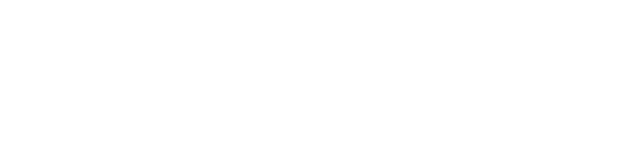
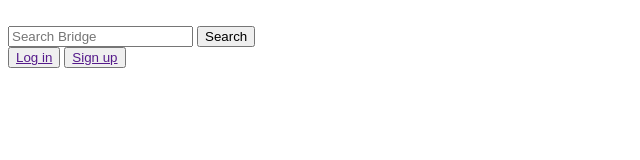
Before and after one commit to Nick676191/bridge-goal-based-app, a plain HTML site: page index.html in a window 1280 px wide. Shown: the whole page, without its empty margins (0-640 px from the left). Drawn offline with Linux system fonts and the light colour scheme.

Commit message:
Basic header elements added to the page

```diff
--- a/index.html
+++ b/index.html
@@ -10,9 +10,26 @@
 <body>
     <!-- the homepage of the web-app will live here -->
     <!-- will design into a grid with three simple parts: header, main content, footer -->
+    <!-- the main content container will be split into two seperate portions where one part is a sidebar and the rest are the posts that people can see -->
 
     <!-- header -->
-    <div class="header"></div>
+    <div class="header">
+        <div class="logo">
+            <img src="" alt="">
+        </div>
+        <div class="search-container">
+            <form action="/search" method="GET">
+                <input type="text" placeholder="Search Bridge" name="search-bar" id="search">
+                <button type="submit">Search</button>
+            </form>
+        </div>
+        <button>
+            <a href="">Log in</a>
+        </button>
+        <button>
+            <a href="">Sign up</a>
+        </button>
+    </div>
 
     <!-- main container -->
     <div class="main-container"></div>
```
